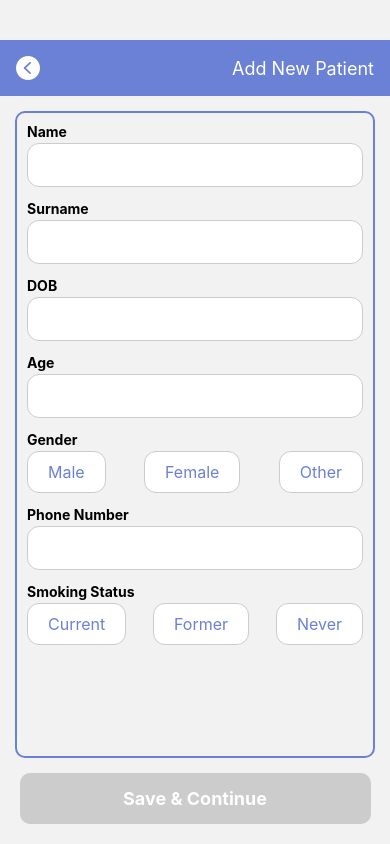
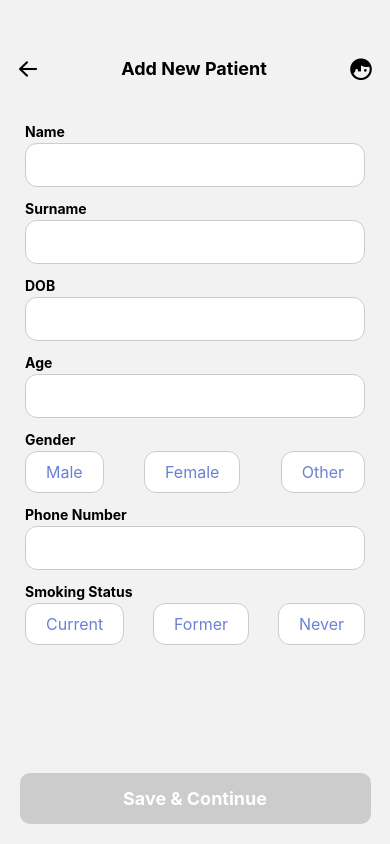
Before and after one commit to kavya581267/doctorsapp, a React Native app: screen /NewPatient in a window 390 px wide. Built offline with nearby package versions, Linux system fonts and the light colour scheme.

Commit message:
removed border

```diff
--- a/components/admin/NewPatient.js
+++ b/components/admin/NewPatient.js
@@ -1,9 +1,10 @@
 import React, { useState } from "react";
 import { View, Text, TextInput, TouchableOpacity, TouchableWithoutFeedback, Keyboard, KeyboardAvoidingView, Platform, SafeAreaView, Alert } from "react-native";
 import AntDesign from '@expo/vector-icons/AntDesign';
-import Fontisto from '@expo/vector-icons/Fontisto';
+import MaterialCommunityIcons from '@expo/vector-icons/MaterialCommunityIcons';
 import { useNavigation } from "@react-navigation/native";
 import styles from "../styles/newPatientStyle";
+
 
 
 
@@ -17,7 +18,7 @@ export default function NewPatient() {
     const [age, setAge] = useState();
     const [phone, setPhone] = useState();
 
-    const [error,setError] = useState("");
+    const [error, setError] = useState("");
 
 
     const allFieldsFilled = name && surname && dob && age && gender && phone && smoking;
@@ -53,13 +54,13 @@ export default function NewPatient() {
     }
 
 
-    const handlePhone =(text)=>{
-        if(!/^\d*$/.test(text)){
-           setError("only numeric values are allowed");
+    const handlePhone = (text) => {
+        if (!/^\d*$/.test(text)) {
+            setError("only numeric values are allowed");
         }
-        else if(text.length0){
+        else if (text.length0) {
             setError("enter 10 digits");
-        }else{
+        } else {
             setError("");
         }
         setPhone(text);
@@ -71,10 +72,13 @@ export default function NewPatient() {
             <View style={{ flex: 1, paddingTop: 40 }}>
                 <View style={styles.header}>
                     <View>
-                        <AntDesign name="leftcircle" size={24} color="white" onPress={() => navigation.navigate("Mainscreen")} />
+                        <AntDesign name="arrowleft" size={24} color="black" onPress={() => navigation.navigate("Mainscreen")} />
                     </View>
-                    <View>
+                    <View style={styles.headerName}>
                         <Text style={styles.textStyle}>Add New Patient</Text>
+                    </View>
+                    <View >
+                        <MaterialCommunityIcons name="face-man-profile" size={26} color="black" />
                     </View>
 
 
--- a/components/styles/newPatientStyle.js
+++ b/components/styles/newPatientStyle.js
@@ -4,23 +4,22 @@ import { COLORS } from "../constants/colors";
 export default StyleSheet.create({
     header: {
         paddingVertical: 15,
-        backgroundColor: COLORS.primary,
         flexDirection: "row",
         paddingHorizontal: 16,
         justifyContent: "space-between",
         alignItems: "center"
     },
+    headerName:{
+      flex:1
+    },
     textStyle: {
-        color: COLORS.white,
         fontSize: 18,
-        fontWeight: "400",
+        lineHeight:28,
+        fontWeight: "700",
         textAlign: "center",
     },
     patientContainer: {
         flex: 1,
-        borderWidth: 2,
-        borderColor: COLORS.primary,
-        borderRadius: 10,
         margin: 15
     },
     marginbtm: {
```
